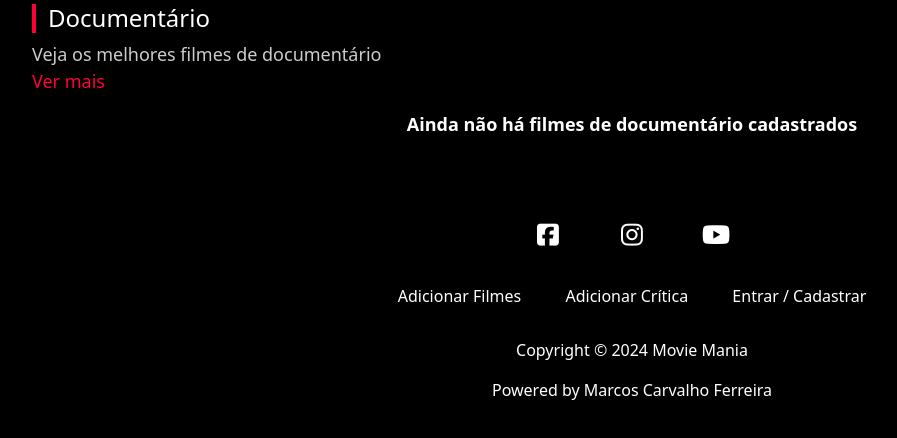
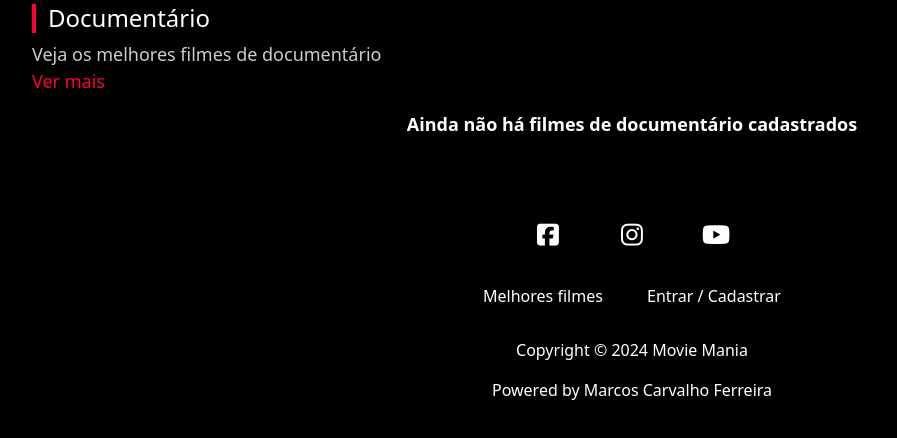
Before and after one commit to MarquinhoCF/moviemania, a PHP site: page /index.php in a window 1280 px wide. Shown: the part 2312-2750 px from the top of the page, without its empty margins (8-905 px from the left). Run offline with PHP 8.4, Linux system fonts and the light colour scheme; data that the repository does not hold is empty.

Commit message:
Página dos melhores filmes adicionada

```diff
--- a/index.php
+++ b/index.php
@@ -35,7 +35,7 @@
         <?php endif; ?>
     </div>
     <h2 class="section-title">Ação</h2>
-    <p class="section-description">Veja os melhores filmes de ação<br><a href="<?= $BASE_URL ?>moviecategory.php?category=Ação">Ver mais</a></p>
+    <p class="section-description">Veja os melhores filmes de ação<br><a href="<?= $BASE_URL ?>movielist.php?category=Ação">Ver mais</a></p>
     <div class="movies-container">
         <?php foreach($actionMovies as $movie): ?>
             <?php include("templates/movie_card.php"); ?>
@@ -45,7 +45,7 @@
         <?php endif; ?>
     </div>
     <h2 class="section-title">Comédia</h2>
-    <p class="section-description">Veja os melhores filmes de comédia<br><a href="<?= $BASE_URL ?>moviecategory.php?category=Comédia">Ver mais</a></p>
+    <p class="section-description">Veja os melhores filmes de comédia<br><a href="<?= $BASE_URL ?>movielist.php?category=Comédia">Ver mais</a></p>
     <div class="movies-container">
         <?php foreach($comedyMovies as $movie): ?>
             <?php include("templates/movie_card.php"); ?>
@@ -55,7 +55,7 @@
         <?php endif; ?>
     </div>
     <h2 class="section-title">Fantasia</h2>
-    <p class="section-description">Veja os melhores filmes de fantasia<br><a href="<?= $BASE_URL ?>moviecategory.php?category=Fantasia">Ver mais</a></p>
+    <p class="section-description">Veja os melhores filmes de fantasia<br><a href="<?= $BASE_URL ?>movielist.php?category=Fantasia">Ver mais</a></p>
     <div class="movies-container">
         <?php foreach($fantasyMovies as $movie): ?>
             <?php include("templates/movie_card.php"); ?>
@@ -65,7 +65,7 @@
         <?php endif; ?>
     </div>
     <h2 class="section-title">Ficção Científica</h2>
-    <p class="section-description">Veja os melhores filmes de ficção científica<br><a href="<?= $BASE_URL ?>moviecategory.php?category=Ficção Científica">Ver mais</a></p>
+    <p class="section-description">Veja os melhores filmes de ficção científica<br><a href="<?= $BASE_URL ?>movielist.php?category=Ficção Científica">Ver mais</a></p>
     <div class="movies-container">
         <?php foreach($cientificFictionMovies as $movie): ?>
             <?php include("templates/movie_card.php"); ?>
@@ -75,7 +75,7 @@
         <?php endif; ?>
     </div>
     <h2 class="section-title">Animação</h2>
-    <p class="section-description">Veja os melhores filmes de animação<br><a href="<?= $BASE_URL ?>moviecategory.php?category=Animação">Ver mais</a></p>
+    <p class="section-description">Veja os melhores filmes de animação<br><a href="<?= $BASE_URL ?>movielist.php?category=Animação">Ver mais</a></p>
     <div class="movies-container">
         <?php foreach($animationMovies as $movie): ?>
             <?php include("templates/movie_card.php"); ?>
@@ -85,7 +85,7 @@
         <?php endif; ?>
     </div>
     <h2 class="section-title">Mistério</h2>
-    <p class="section-description">Veja os melhores filmes de mistério<br><a href="<?= $BASE_URL ?>moviecategory.php?category=Mistério">Ver mais</a></p>
+    <p class="section-description">Veja os melhores filmes de mistério<br><a href="<?= $BASE_URL ?>movielist.php?category=Mistério">Ver mais</a></p>
     <div class="movies-container">
         <?php foreach($misteryMovies as $movie): ?>
             <?php include("templates/movie_card.php"); ?>
@@ -95,7 +95,7 @@
         <?php endif; ?>
     </div>
     <h2 class="section-title">Drama</h2>
-    <p class="section-description">Veja os melhores filmes de drama<br><a href="<?= $BASE_URL ?>moviecategory.php?category=Drama">Ver mais</a></p>
+    <p class="section-description">Veja os melhores filmes de drama<br><a href="<?= $BASE_URL ?>movielist.php?category=Drama">Ver mais</a></p>
     <div class="movies-container">
         <?php foreach($dramaticMovies as $movie): ?>
             <?php include("templates/movie_card.php"); ?>
@@ -105,7 +105,7 @@
         <?php endif; ?>
     </div>
     <h2 class="section-title">Romance</h2>
-    <p class="section-description">Veja os melhores filmes de romance<br><a href="<?= $BASE_URL ?>moviecategory.php?category=Romance">Ver mais</a></p>
+    <p class="section-description">Veja os melhores filmes de romance<br><a href="<?= $BASE_URL ?>movielist.php?category=Romance">Ver mais</a></p>
     <div class="movies-container">
         <?php foreach($romanceMovies as $movie): ?>
             <?php include("templates/movie_card.php"); ?>
@@ -115,7 +115,7 @@
         <?php endif; ?>
     </div>
     <h2 class="section-title">Comédia Romântica</h2>
-    <p class="section-description">Veja os melhores filmes de comédia romântica<br><a href="<?= $BASE_URL ?>moviecategory.php?category=Comédia Romântica">Ver mais</a></p>
+    <p class="section-description">Veja os melhores filmes de comédia romântica<br><a href="<?= $BASE_URL ?>movielist.php?category=Comédia Romântica">Ver mais</a></p>
     <div class="movies-container">
         <?php foreach($romanceComedyMovies as $movie): ?>
             <?php include("templates/movie_card.php"); ?>
@@ -125,7 +125,7 @@
         <?php endif; ?>
     </div>
     <h2 class="section-title">Guerra</h2>
-    <p class="section-description">Veja os melhores filmes de guerra<br><a href="<?= $BASE_URL ?>moviecategory.php?category=Guerra">Ver mais</a></p>
+    <p class="section-description">Veja os melhores filmes de guerra<br><a href="<?= $BASE_URL ?>movielist.php?category=Guerra">Ver mais</a></p>
     <div class="movies-container">
         <?php foreach($warMovies as $movie): ?>
             <?php include("templates/movie_card.php"); ?>
@@ -135,7 +135,7 @@
         <?php endif; ?>
     </div>
     <h2 class="section-title">Faroeste</h2>
-    <p class="section-description">Veja os melhores filmes de faroeste<br><a href="<?= $BASE_URL ?>moviecategory.php?category=Faroeste">Ver mais</a></p>
+    <p class="section-description">Veja os melhores filmes de faroeste<br><a href="<?= $BASE_URL ?>movielist.php?category=Faroeste">Ver mais</a></p>
     <div class="movies-container">
         <?php foreach($farWestMovies as $movie): ?>
             <?php include("templates/movie_card.php"); ?>
@@ -145,7 +145,7 @@
         <?php endif; ?>
     </div>
     <h2 class="section-title">Terror</h2>
-    <p class="section-description">Veja os melhores filmes de terror<br><a href="<?= $BASE_URL ?>moviecategory.php?category=Terror">Ver mais</a></p>
+    <p class="section-description">Veja os melhores filmes de terror<br><a href="<?= $BASE_URL ?>movielist.php?category=Terror">Ver mais</a></p>
     <div class="movies-container">
         <?php foreach($horrorMovies as $movie): ?>
             <?php include("templates/movie_card.php"); ?>
@@ -155,7 +155,7 @@
         <?php endif; ?>
     </div>
     <h2 class="section-title">Documentário</h2>
-    <p class="section-description">Veja os melhores filmes de documentário<br><a href="<?= $BASE_URL ?>moviecategory.php?category=Documentário">Ver mais</a></p>
+    <p class="section-description">Veja os melhores filmes de documentário<br><a href="<?= $BASE_URL ?>movielist.php?category=Documentário">Ver mais</a></p>
     <div class="movies-container">
         <?php foreach($documentaryMovies as $movie): ?>
             <?php include("templates/movie_card.php"); ?>
--- a/models/Movie.php
+++ b/models/Movie.php
@@ -17,8 +17,8 @@
     interface MovieDAOInterface {
 
         public function buildMovie($data);
-        public function findAll();
         public function getLatestMovies($qtd = null);
+        public function getBestMovies($qtd = null);
         public function getMoviesByCategory($category, $qtd = null);
         public function getBestMoviesByCategory($category, $qtd = null);
         public function getMoviesByUserId($userID);
--- a/templates/footer.php
+++ b/templates/footer.php
@@ -14,9 +14,18 @@
         </div>
         <div id="footer-links-container">
             <ul>
-                <li><a href="#">Adicionar Filmes</a></li>
-                <li><a href="#">Adicionar Crítica</a></li>
-                <li><a href="#">Entrar / Cadastrar</a></li>
+                <li><a href="<?= $BASE_URL ?>movielist.php">Melhores filmes</a></li>
+                <?php if($userData): ?>
+                    <li><a href="<?= $BASE_URL ?>newmovie.php">Adicionar Filmes</a></li>
+                    <li>
+                        <a href="<?= $BASE_URL ?>profile.php" class="nav-link bold">
+                                <?= $userData->name ?>
+                        </a>
+                    </li>
+                    <li><a href="<?= $BASE_URL ?>logout.php" class="nav-link" id="ent-reg">Sair</a></li>
+                <?php else: ?>
+                    <li><a href="<?= $BASE_URL ?>auth.php" class="nav-link" id="ent-reg">Entrar / Cadastrar</a></li>
+                <?php endif; ?>
             </ul>
         </div>
         <p>Copyright &copy; 2024 Movie Mania</p>
```
Also changed, not shown: dao/MovieDAO.php (+36 -4 lines), moviecategory.php (deleted, +0 -32 lines), movielist.php (added, +51 -0 lines), 1 other file.
